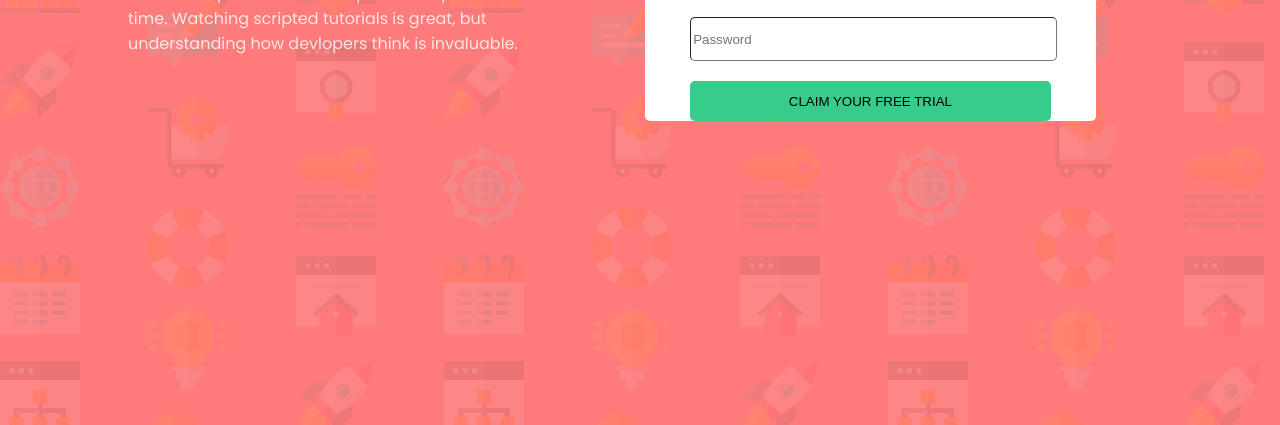
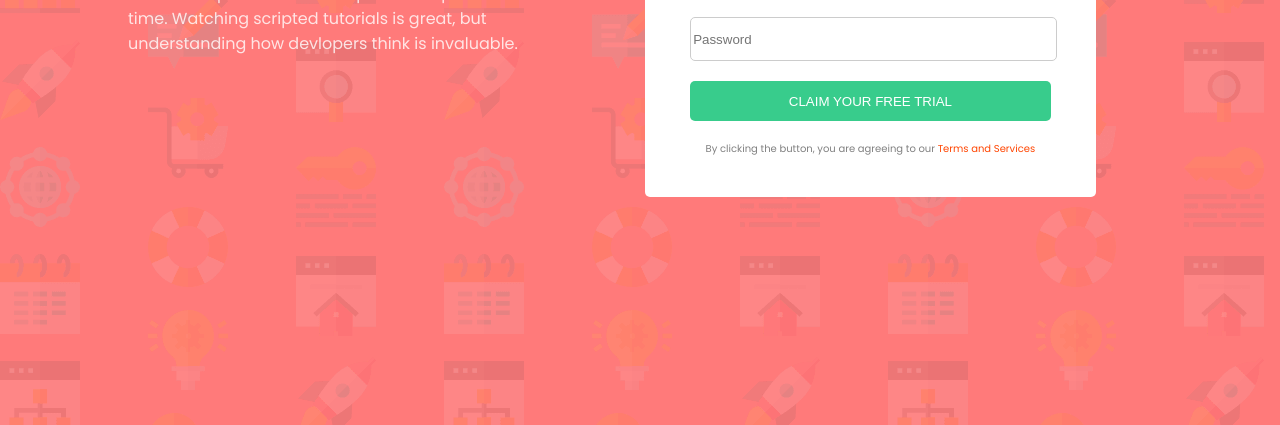
Before and after one commit to salskhal/signup, a plain HTML site: page index.html in a window 1280 px wide. Shown: the part 375-800 px from the top of the page. Drawn offline with Linux system fonts and the light colour scheme.

Commit message:
minor changes

```diff
--- a/index.html
+++ b/index.html
@@ -37,6 +37,9 @@
                     <input type="password" placeholder="Password" id="password">
                 </div>
                 <button type="submit">CLAIM YOUR FREE TRIAL</button>
+                <div class="terms">
+                    <p>By clicking the button, you are agreeing to our<span class="services"> Terms and Services</span></p>
+                </div>
             </form>
         </div>
     </div>
--- a/style.css
+++ b/style.css
@@ -138,9 +138,9 @@ input{
     height: 40px;
     margin-left: 10%;
     margin-right: 10%;
+    margin-bottom: 20px;
+    border: 1px solid #ccc;
     border-radius: 5px;
-    border-width: 1px;
-    margin-bottom: 20px;
 }
 
 
@@ -162,4 +162,27 @@ button{
     background: hsl(154, 59%, 51%);
     border-radius: 5px;
     border: none;
+    color: white;
 }
+
+.terms{
+    font-size: 10px;
+    width: 80%;
+    margin-left: 10%;
+    text-align: center;
+    margin-top: 20px;
+    padding-bottom: 30px;
+}
+
+.terms p{
+    color: gray;
+}
+.services{
+    color: orangered;
+}
+
+@media screen and (max-width: 600px){
+    .terms{
+        font-size: 12px;
+    }
+}
```
